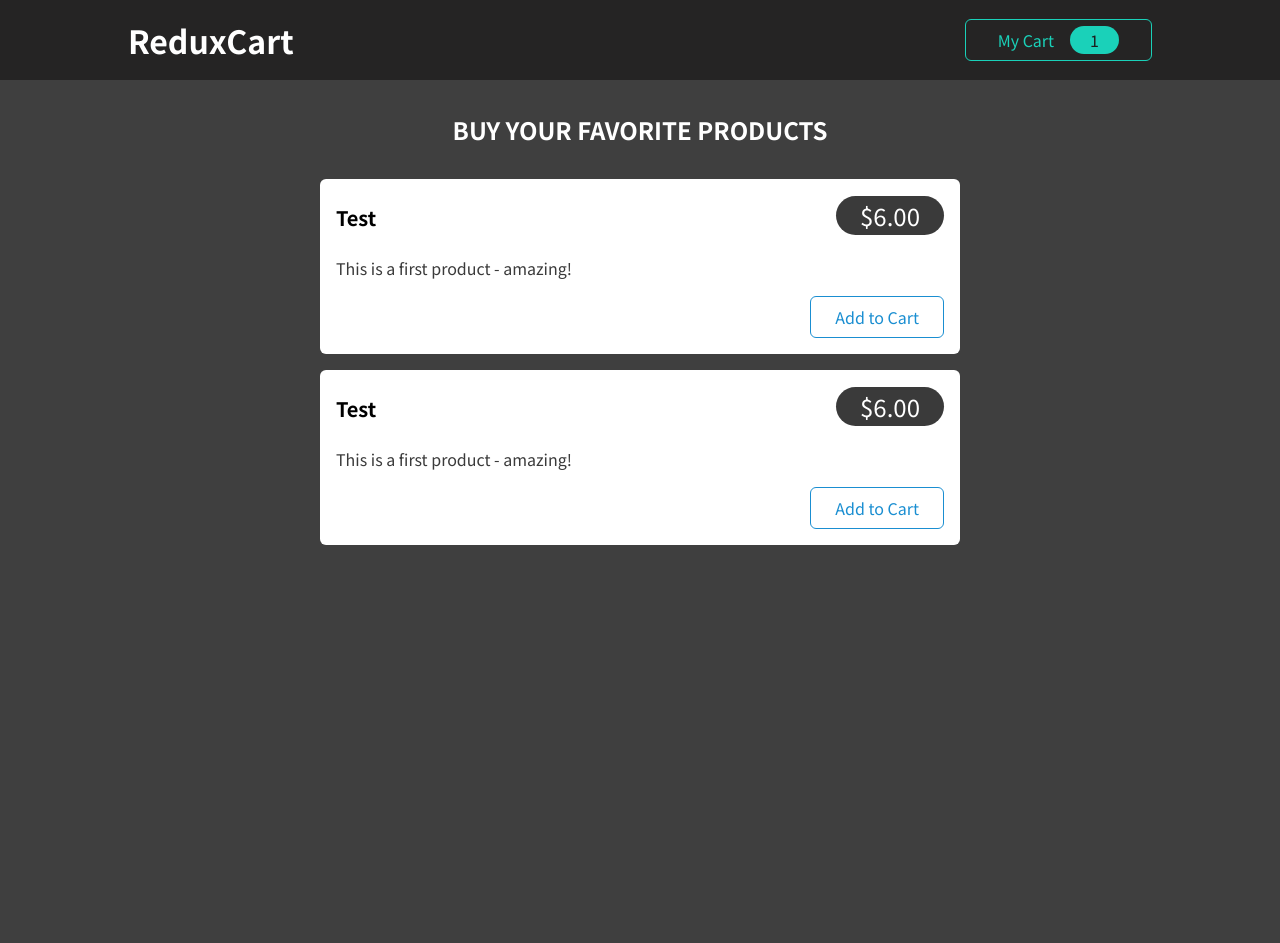
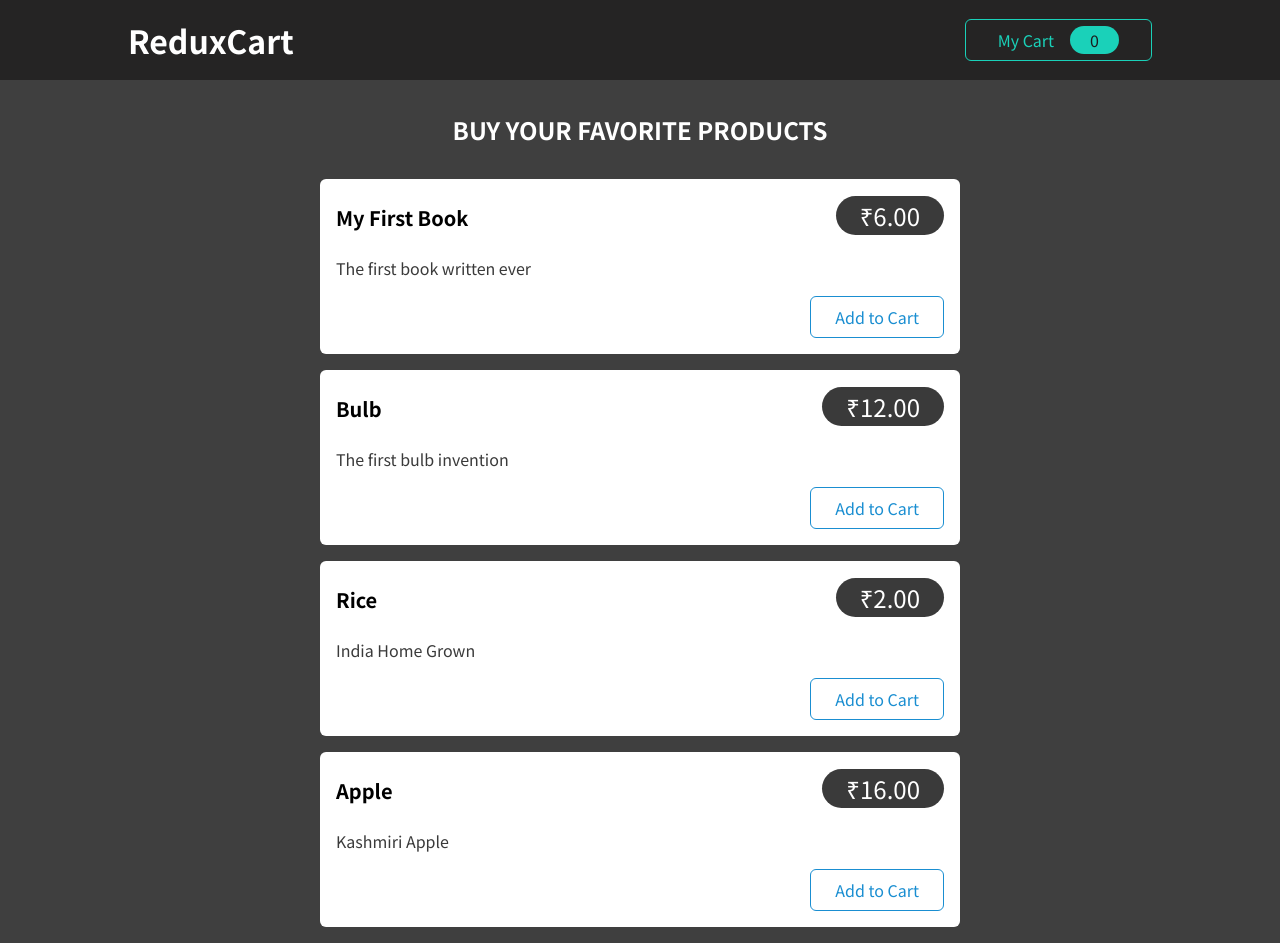
Before and after one commit to VinaySehwag14/REDUX-CART, a React (Create React App) app: page / in a window 1280 px wide. Before the commit the page ends 800 px from the top, so only its background shows below. Built offline with nearby package versions, Linux system fonts and the light colour scheme.

Commit message:
ADDED CART LOGIC WITH REDUX TOOLKIT

```diff
--- a/src/components/Cart/Cart.js
+++ b/src/components/Cart/Cart.js
@@ -1,15 +1,27 @@
-import Card from '../UI/Card';
-import classes from './Cart.module.css';
-import CartItem from './CartItem';
+import { useSelector } from "react-redux";
+import Card from "../UI/Card";
+import classes from "./Cart.module.css";
+import CartItem from "./CartItem";
 
 const Cart = (props) => {
+  const cartItems = useSelector((state) => state.cart.items);
+
   return (
     <Card className={classes.cart}>
       <h2>Your Shopping Cart</h2>
       <ul>
-        <CartItem
-          item={{ title: 'Test Item', quantity: 3, total: 18, price: 6 }}
-        />
+        {cartItems.map((item) => (
+          <CartItem
+            key={item.id}
+            item={{
+              id: item.id,
+              title: item.name,
+              quantity: item.quantity,
+              total: item.totalPrice,
+              price: item.price,
+            }}
+          />
+        ))}
       </ul>
     </Card>
   );
--- a/src/components/Cart/CartButton.js
+++ b/src/components/Cart/CartButton.js
@@ -1,9 +1,11 @@
 import classes from "./CartButton.module.css";
 import { toggleActions } from "../../store/toggleCart";
-import { useDispatch } from "react-redux";
+import { useDispatch, useSelector } from "react-redux";
 
 const CartButton = (props) => {
   const dispatch = useDispatch();
+
+  const cartQuantity = useSelector((state) => state.cart.totalQuantity);
 
   const toggleCartHandler = () => {
     dispatch(toggleActions.toggle());
@@ -12,7 +14,7 @@ const CartButton = (props) => {
   return (
     <button className={classes.button} onClick={toggleCartHandler}>
       <span>My Cart</span>
-      <span className={classes.badge}>1</span>
+      <span className={classes.badge}>{cartQuantity}</span>
     </button>
   );
 };
--- a/src/components/Cart/CartItem.js
+++ b/src/components/Cart/CartItem.js
@@ -1,14 +1,31 @@
-import classes from './CartItem.module.css';
+import { useDispatch } from "react-redux";
+import { cartActions } from "../../store/cart";
+import classes from "./CartItem.module.css";
 
 const CartItem = (props) => {
-  const { title, quantity, total, price } = props.item;
+  const dispatch = useDispatch();
+  const { id, title, quantity, total, price } = props.item;
+
+  const removeItemHandler = () => {
+    dispatch(cartActions.removeItemFromCart(id));
+  };
+
+  const addItemHandler = () => {
+    dispatch(
+      cartActions.addItemToCart({
+        id,
+        title,
+        price,
+      })
+    );
+  };
 
   return (
     <li className={classes.item}>
       <header>
         <h3>{title}</h3>
         <div className={classes.price}>
-          ${total.toFixed(2)}{' '}
+          ${total.toFixed(2)}{" "}
           <span className={classes.itemprice}>(${price.toFixed(2)}/item)</span>
         </div>
       </header>
@@ -17,8 +34,8 @@ const CartItem = (props) => {
           x <span>{quantity}</span>
         </div>
         <div className={classes.actions}>
-          <button>-</button>
-          <button>+</button>
+          <button onClick={removeItemHandler}>-</button>
+          <button onClick={addItemHandler}>+</button>
         </div>
       </div>
     </li>
--- a/src/components/Shop/ProductItem.js
+++ b/src/components/Shop/ProductItem.js
@@ -1,29 +1,33 @@
+import { useDispatch } from "react-redux";
+import { cartActions } from "../../store/cart";
 import Card from "../UI/Card";
 import classes from "./ProductItem.module.css";
 
 const ProductItem = (props) => {
-  const { title, price, description } = props;
+  const dispatch = useDispatch();
+
+  const { id, title, price, description } = props;
+
+  const addToCartHandler = () => {
+    dispatch(
+      cartActions.addItemToCart({
+        id: id,
+        title,
+        price,
+      })
+    );
+  };
 
   return (
     <li className={classes.item}>
       <Card>
         <header>
           <h3>{title}</h3>
-          <div className={classes.price}>${price.toFixed(2)}</div>
+          <div className={classes.price}>₹{price.toFixed(2)}</div>
         </header>
         <p>{description}</p>
         <div className={classes.actions}>
-          <button>Add to Cart</button>
-        </div>
-      </Card>
-      <Card>
-        <header>
-          <h3>{title}</h3>
-          <div className={classes.price}>${price.toFixed(2)}</div>
-        </header>
-        <p>{description}</p>
-        <div className={classes.actions}>
-          <button>Add to Cart</button>
+          <button onClick={addToCartHandler}>Add to Cart</button>
         </div>
       </Card>
     </li>
--- a/src/components/Shop/Products.js
+++ b/src/components/Shop/Products.js
@@ -1,16 +1,47 @@
-import ProductItem from './ProductItem';
-import classes from './Products.module.css';
+import ProductItem from "./ProductItem";
+import classes from "./Products.module.css";
+
+const DUMMY_PRODUCTS = [
+  {
+    id: "p1",
+    price: 6,
+    title: "My First Book",
+    description: "The first book written ever",
+  },
+  {
+    id: "p2",
+    price: 12,
+    title: "Bulb",
+    description: "The first bulb invention",
+  },
+  {
+    id: "p3",
+    price: 2,
+    title: "Rice",
+    description: "India Home Grown",
+  },
+  {
+    id: "p4",
+    price: 16,
+    title: "Apple",
+    description: "Kashmiri Apple",
+  },
+];
 
 const Products = (props) => {
   return (
     <section className={classes.products}>
       <h2>Buy your favorite products</h2>
       <ul>
-        <ProductItem
-          title='Test'
-          price={6}
-          description='This is a first product - amazing!'
-        />
+        {DUMMY_PRODUCTS.map((product) => (
+          <ProductItem
+            key={product.id}
+            id={product.id}
+            title={product.title}
+            price={product.price}
+            description={product.description}
+          />
+        ))}
       </ul>
     </section>
   );
--- a/src/store/cart.js
+++ b/src/store/cart.js
@@ -9,10 +9,10 @@ const cartSlice = createSlice({
     addItemToCart(state, action) {
       const newItem = action.payload;
       const existingItem = state.items.find((item) => item.id === newItem.id);
-
+      state.totalQuantity++;
       if (!existingItem) {
         state.items.push({
-          itemId: newItem.id,
+          id: newItem.id,
           price: newItem.price,
           quantity: 1,
           totalPrice: newItem.price,
@@ -23,7 +23,18 @@ const cartSlice = createSlice({
         existingItem.totalPrice = existingItem.totalPrice + newItem.price;
       }
     },
-    removeItemToCart() {},
+    removeItemFromCart(state, action) {
+      const id = action.payload;
+      const existingItem = state.items.find((item) => item.id === id);
+      state.totalQuantity--;
+
+      if (existingItem.quantity === 1) {
+        state.items = state.items.filter((item) => item.id !== id);
+      } else {
+        existingItem.quantity--;
+        existingItem.totalPrice = existingItem.totalPrice - existingItem.price;
+      }
+    },
   },
 });
 
--- a/src/store/index.js
+++ b/src/store/index.js
@@ -1,8 +1,9 @@
 import { configureStore } from "@reduxjs/toolkit";
+import cartSlice from "./cart";
 import toggleSlice from "./toggleCart";
 
 const store = configureStore({
-  reducer: { toggle: toggleSlice.reducer },
+  reducer: { toggle: toggleSlice.reducer, cart: cartSlice.reducer },
 });
 
 export default store;
```
